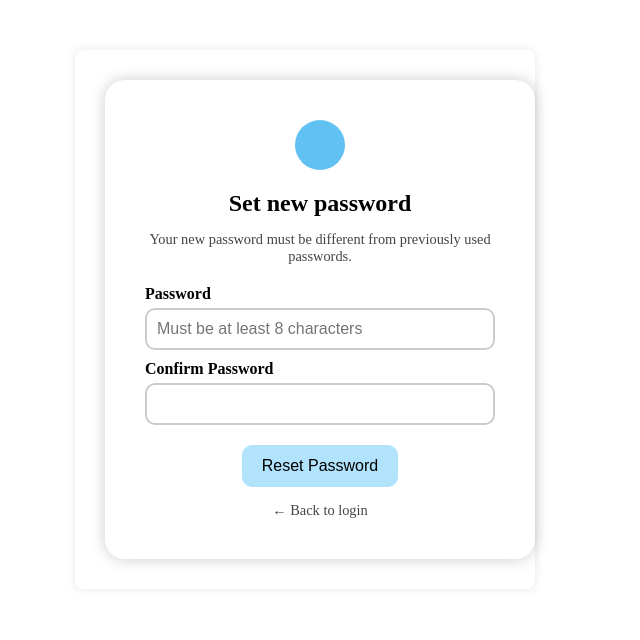
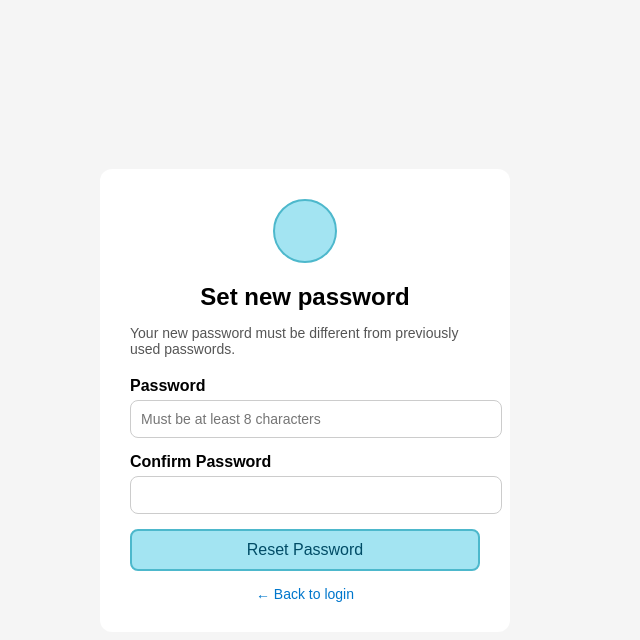
Before and after one commit to subhashini-git123/lms-project, a React (Create React App) app: page /set-password in a window 1280 px wide. Shown: the top 640 px of the page, without its empty margins (335-975 px from the left). Built offline with nearby package versions, Linux system fonts and the light colour scheme.

Commit message:
FEAT: css have been updated

```diff
--- a/src/App.css
+++ b/src/App.css
@@ -1,198 +1,5 @@
-h2 {
-  font-size: 1.5rem;
-  margin: 0.5rem 0 10px;
-  font-weight: bold;
-  text-align: center;
+body{
+   font-family: Arial, sans-serif;
+  background-color: #f5f5f5;
+  margin: 0;
 }
-
-p {
-  font-size: 0.95rem;
-  color: #555;
-  margin-bottom: 20px;
-  text-align: center;
-}
-
-label {
-  display: block;
-  text-align: left;
-  font-weight: bold;
-  margin: 10px 0 5px;
-}
-
-input {
-  width: 100%;
-  padding: 10px;
-  border-radius: 10px;
-  border: 2px solid #ccc;
-  font-size: 1em;
-  box-sizing: border-box;
-}
-
-button {
-  padding: 12px 20px;
-  background-color: #b2e3fd;
-  color: #000;
-  border: none;
-  border-radius: 10px;
-  font-size: 1em;
-  cursor: pointer;
-  margin-top: 20px;
-}
-
-button:hover {
-  background-color: #a0d3f3;
-}
-
-.error {
-  color: red;
-  font-size: 0.9em;
-  margin-top: 10px;
-  text-align: left;
-}
-
-/* ************ Register Styles ************ */
-.container {
-  max-width: 400px;
-  margin: 50px auto;
-  background-color: #ffffff;
-  padding: 30px;
-  border-radius: 8px;
-  box-shadow: 0px 0px 10px rgba(0, 0, 0, 0.1);
-}
-
-.form {
-  display: flex;
-  flex-direction: column;
-}
-
-.input {
-  margin-bottom: 15px;
-  padding: 10px;
-  font-size: 16px;
-  border: 1px solid #ccc;
-  border-radius: 4px;
-}
-
-.button {
-  padding: 10px;
-  background-color: #007bff;
-  color: white;
-  font-weight: bold;
-  border: none;
-  border-radius: 4px;
-  cursor: pointer;
-}
-
-.button:hover {
-  background-color: #0056b3;
-}
-
-.error {
-  color: red;
-  font-size: 14px;
-}
-
-.login-container {
-  padding: 40px;
-  text-align: center;
-}
-
-/* ************ Set Password Styles ************ */
-.container.fullscreen {
-  display: flex;
-  justify-content: center;
-  align-items: center;
-  height: 100vh;
-  background-color: #f2f9ff;
-}
-
-.form-card {
-  background: white;
-  border-radius: 20px;
-  padding: 40px;
-  width: 350px;
-  box-shadow: 0px 0px 15px rgba(0, 0, 0, 0.2);
-  text-align: center;
-  position: relative;
-}
-
-.circle {
-  width: 50px;
-  height: 50px;
-  background-color: #61c1f2;
-  border-radius: 50%;
-  margin: 0 auto 20px;
-}
-
-.instruction {
-  font-size: 0.9em;
-  color: #444;
-  margin-bottom: 20px;
-}
-
-.back-link {
-  display: block;
-  margin-top: 15px;
-  font-size: 0.9em;
-  color: #444;
-  text-decoration: none;
-}
-
-/* ************ Password Reset Styles ************ */
-.password-reset-container {
-  display: flex;
-  justify-content: center;
-  align-items: center;
-  height: 100vh;
-  background-color: #f4f4f4;
-}
-
-.password-reset-card {
-  background-color: white;
-  padding: 2rem;
-  border-radius: 16px;
-  border: 2px solid #00000020;
-  text-align: center;
-  width: 300px;
-  box-shadow: 0px 4px 10px rgba(0, 0, 0, 0.1);
-}
-
-.success-circle {
-  width: 60px;
-  height: 60px;
-  background-color: #98e4b3;
-  border-radius: 50%;
-  margin: 0 auto 20px auto;
-  border: 2px solid #3a6e4f;
-}
-
-.continue-button {
-  padding: 10px 20px;
-  background-color: #a3e4f2;
-  color: #004c66;
-  font-size: 1rem;
-  border: 2px solid #4db8cc;
-  border-radius: 10px;
-  cursor: pointer;
-}
-
-.continue-button:hover {
-  background-color: #72d1e8;
-}
-
-.back-login {
-  margin-top: 20px;
-  color: #555;
-  font-size: 0.9rem;
-  cursor: pointer;
-  text-decoration: underline;
-  font-weight: bold;
-  font-size: 14px;
-  color: #000;
-}
-.error-text {
-  color: red;
-  font-size: 0.9em;
-  margin-top: 4px;
-  margin-bottom: 10px;
-}
--- /dev/null
+++ b/src/components/PasswordReset.css
@@ -0,0 +1,58 @@
+.password-reset-container {
+  display: flex;
+  justify-content: center;
+  align-items: center;
+  height: 100vh;
+}
+
+.password-reset-card {
+  background-color: white;
+  padding: 2rem;
+  border-radius: 16px;
+  border: 2px solid #00000020;
+  text-align: center;
+  width: 300px;
+  box-shadow: 0px 4px 10px rgba(0, 0, 0, 0.1);
+}
+
+.success-circle {
+  width: 60px;
+  height: 60px;
+  background-color: #a3e4f2;
+  border-radius: 50%;
+  margin: 0 auto 20px auto;
+  border: 2px solid #4db8cc;
+}
+
+h2 {
+  font-size: 1.5rem;
+  margin: 0.5rem 0;
+}
+
+p {
+  font-size: 0.95rem;
+  color: #555;
+  margin-bottom: 20px;
+}
+
+.continue-button {
+  padding: 10px 20px;
+  background-color: #a3e4f2;
+  color: #004c66;
+  font-size: 1rem;
+  border: 2px solid #4db8cc;
+  border-radius: 10px;
+  cursor: pointer;
+}
+
+.continue-button:hover {
+  background-color: #72d1e8;
+}
+
+.back-login {
+  margin-top: 20px;
+  color: #555;
+  font-size: 0.9rem;
+  cursor: pointer;
+  text-decoration: underline;
+}
--- a/src/components/PasswordReset.js
+++ b/src/components/PasswordReset.js
@@ -1,7 +1,7 @@
 import React from "react";
 import "../App.css";
 import { useNavigate } from "react-router-dom";
-
+import "./PasswordReset.css"
 function PasswordReset() {
   const navigate = useNavigate();
 
--- /dev/null
+++ b/src/components/Register.css
@@ -0,0 +1,44 @@
+.container {
+  max-width: 400px;
+  margin: 50px auto;
+  background-color: #ffffff;
+  padding: 30px;
+  border-radius: 8px;
+  box-shadow: 0px 0px 10px rgba(0, 0, 0, 0.1);
+}
+
+.form {
+  display: flex;
+  flex-direction: column;
+  gap: 16px;
+}
+
+.input {
+  padding: 10px;
+  font-size: 16px;
+  border: 1px solid #ccc;
+  border-radius: 4px;
+}
+
+.button {
+  padding: 10px 20px;
+  background-color: #a3e4f2;
+  color: #004c66;
+  font-size: 1rem;
+  border: 2px solid #4db8cc;
+  border-radius: 10px;
+  cursor: pointer;
+}
+.button:hover {
+  background-color: #0056b3;
+}
+
+.error {
+  color: red;
+  font-size: 14px;
+}
+
+.login-container {
+  padding: 40px;
+  text-align: center;
+}
--- a/src/components/Register.js
+++ b/src/components/Register.js
@@ -1,6 +1,6 @@
 import React, { useState } from "react";
 import "../App.css";
-
+import "./Register.css"
 const Register = () => {
   const [form, setForm] = useState({
     username: "",
--- /dev/null
+++ b/src/components/SetPassword.css
@@ -0,0 +1,85 @@
+.container-setpassword {
+  display: flex;
+  justify-content: center;
+  align-items: center;
+  height: 100vh;
+  box-shadow: 0px 0px 10px rgba(0, 0, 0, 0.1);
+}
+
+.form-card {
+  background: white;
+  border-radius: 12px;
+  padding: 30px;
+
+  width: 350px;
+  text-align: left;
+}
+
+.form-card h2 {
+  margin-bottom: 10px;
+  text-align: center;
+}
+
+.instruction {
+  font-size: 14px;
+  color: #555;
+  margin-bottom: 20px;
+}
+
+.form-card label {
+  display: block;
+  font-weight: 600;
+  margin-bottom: 5px;
+}
+
+.form-card input {
+  width: 100%;
+  padding: 10px;
+  margin-bottom: 15px;
+  border-radius: 8px;
+  border: 1px solid #ccc;
+  font-size: 14px;
+}
+
+.error {
+  color: red;
+  font-size: 13px;
+  margin-bottom: 10px;
+}
+
+button {
+  width: 100%;
+  padding: 10px;
+  background: #a3e4f2;
+  color: #004c66;
+  border-radius: 8px;
+  cursor: pointer;
+  font-size: 16px;
+  border: 2px solid #4db8cc;
+}
+
+button:hover {
+  background: #005fa3;
+}
+
+.back-link {
+  display: block;
+  margin-top: 15px;
+  text-align: center;
+  font-size: 14px;
+  color: #0077cc;
+  text-decoration: none;
+}
+
+.back-link:hover {
+  text-decoration: underline;
+}
+
+.circle {
+  width: 60px;
+  height: 60px;
+  background-color: #a3e4f2;
+  border-radius: 50%;
+  margin: 0 auto 20px auto;
+  border: 2px solid #4db8cc;
+}
--- a/src/components/SetPassword.js
+++ b/src/components/SetPassword.js
@@ -1,7 +1,7 @@
 import React, { useState } from "react";
 import { useNavigate } from "react-router-dom";
 import "../App.css";
-
+import "./SetPassword.css"
 const SetPassword = () => {
   const [password, setPassword] = useState("");
   const [confirmPassword, setConfirmPassword] = useState("");
@@ -20,7 +20,7 @@ const SetPassword = () => {
   };
 
   return (
-    <div className="container">
+    <div className="container-setpassword">
       <div className="form-card">
         <div className="circle" />
         <h2>Set new password</h2>
```
Also changed, not shown: src/components/ForgotPassword.js (line endings or trailing spaces).
